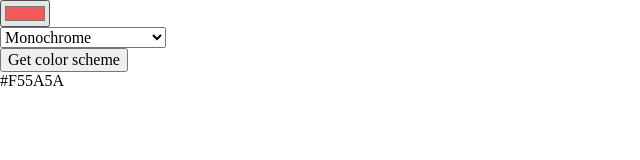
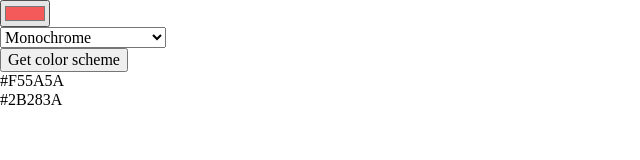
Before and after one commit to MuhammadTurkmen/Color-Scheme-Generator, a website built with Vite: page index.html in a window 1280 px wide. Shown: the full height of the page, 0-640 px from the left. Built offline with nearby package versions, Linux system fonts and the light colour scheme.

Commit message:
adding div

```diff
--- a/index.html
+++ b/index.html
@@ -33,6 +33,7 @@
             </div>
             <div class="colors-bar-div">
                 <div class="stripe-section" style="background: #2B283A"></div>
+                <div class="hexcode-section">#2B283A</div>
             </div>
         </section>
     </body>
```
